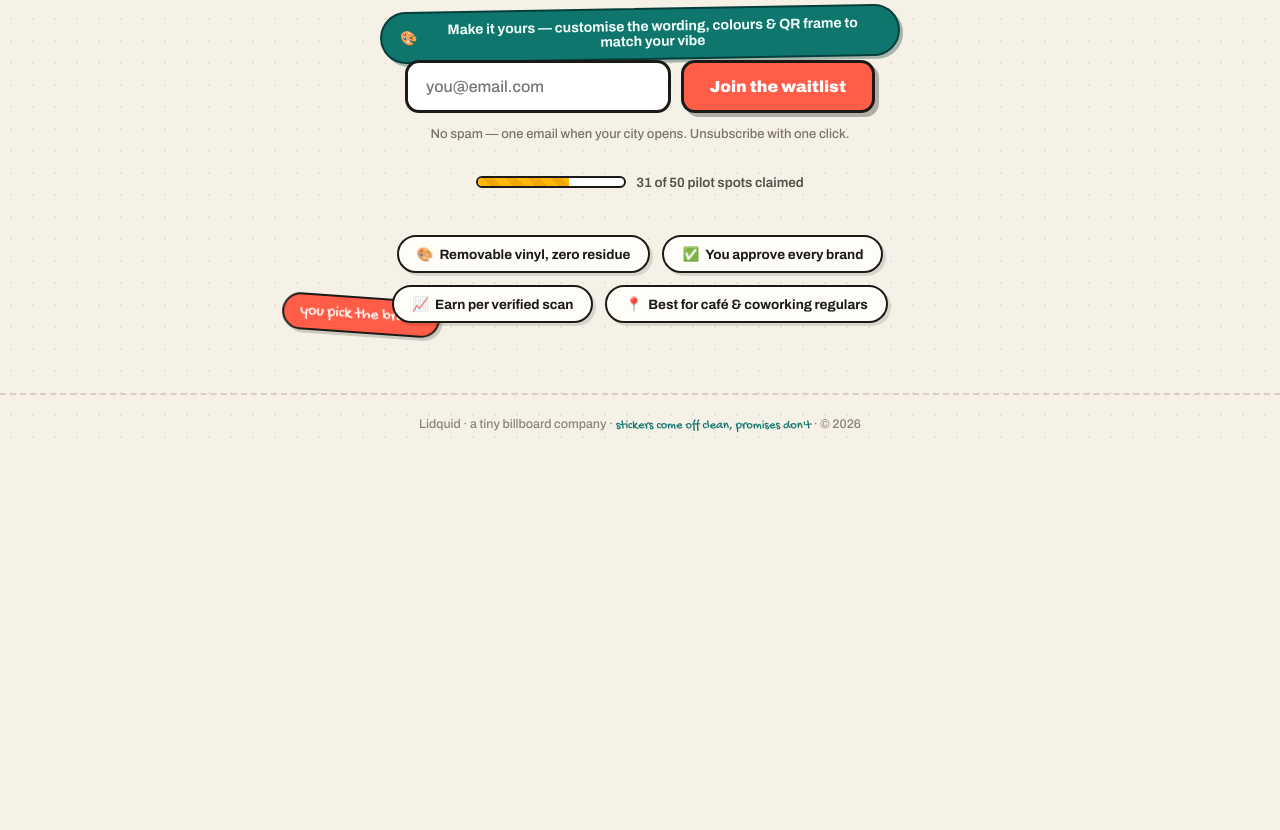
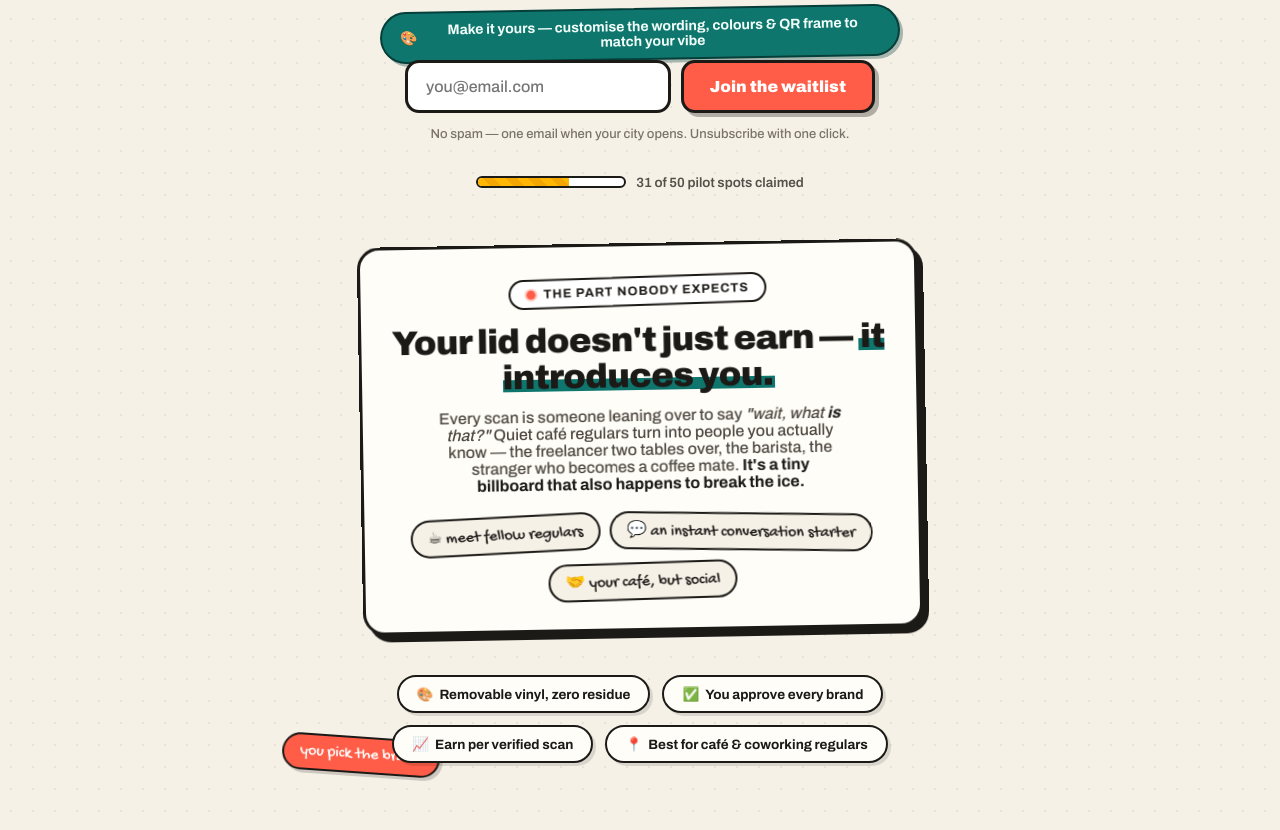
Before and after one commit to HarryH-Tech-2/lidquid, a plain HTML site: page index.html in a window 1280 px wide. Shown: the part 1950-2780 px from the top of the page. Before the commit the page ends 2405 px from the top, so only its background shows below. Drawn offline with Linux system fonts and the light colour scheme.

Commit message:
Add social / meeting-people highlight section
Frames each scan as an icebreaker that turns café regulars into
people you know, styled to match the site's sticker aesthetic.

Co-Authored-By: Claude Opus 4.8 <noreply@anthropic.com>

```diff
--- a/index.html
+++ b/index.html
@@ -347,6 +347,43 @@
   @keyframes fillIn { from { width: 0; } }
   @keyframes shimmer { to { background-position: -32px 0; } }
 
+  /* ── social band ── */
+  .social {
+    position: relative;
+    margin: 52px auto 0;
+    max-width: 560px;
+    background: #fffdf8;
+    border: 3px solid var(--ink);
+    border-radius: 22px;
+    padding: 30px 26px 28px;
+    box-shadow: 6px 7px 0 var(--ink);
+    transform: rotate(-1deg);
+  }
+  .social .kicker { margin-bottom: 16px; }
+  .social h2 {
+    font-weight: 900;
+    font-size: clamp(24px, 4.5vw, 34px);
+    letter-spacing: -0.02em;
+    line-height: 1.05;
+  }
+  .social h2 .mark { background: linear-gradient(transparent 58%, var(--teal) 58% 88%, transparent 88%); padding: 0 2px; color: var(--ink); }
+  .social p { margin: 14px auto 0; font-size: 16px; color: #4c473f; max-width: 44ch; }
+  .social p b { color: var(--ink); }
+  .social-chips { display: flex; justify-content: center; gap: 10px; flex-wrap: wrap; margin-top: 22px; }
+  .social-chips .chip {
+    font-family: 'Gochi Hand', cursive;
+    font-size: 16px;
+    background: var(--paper);
+    border: 2px solid var(--ink);
+    border-radius: 999px;
+    padding: 6px 15px;
+    transition: transform .18s cubic-bezier(.34,1.56,.64,1);
+  }
+  .social-chips .chip:nth-child(1) { transform: rotate(-2deg); }
+  .social-chips .chip:nth-child(2) { transform: rotate(1.5deg); }
+  .social-chips .chip:nth-child(3) { transform: rotate(-1deg); }
+  .social-chips .chip:hover { transform: rotate(0deg) scale(1.08); }
+
   .props { display: flex; justify-content: center; gap: 12px; flex-wrap: wrap; margin-top: 44px; }
   .prop {
     background: #fffdf8;
@@ -440,6 +477,17 @@
       <div class="spots">
         <div class="bar"><div class="fill"></div></div>
         31 of 50 pilot spots claimed
+      </div>
+    </div>
+
+    <div class="social rise d6">
+      <div class="kicker"><span class="pulse"></span> the part nobody expects</div>
+      <h2>Your lid doesn't just earn — <span class="mark">it introduces you.</span></h2>
+      <p>Every scan is someone leaning over to say <i>"wait, what <b>is</b> that?"</i> Quiet café regulars turn into people you actually know — the freelancer two tables over, the barista, the stranger who becomes a coffee mate. <b>It's a tiny billboard that also happens to break the ice.</b></p>
+      <div class="social-chips">
+        <span class="chip">☕ meet fellow regulars</span>
+        <span class="chip">💬 an instant conversation starter</span>
+        <span class="chip">🤝 your café, but social</span>
       </div>
     </div>
 
```
